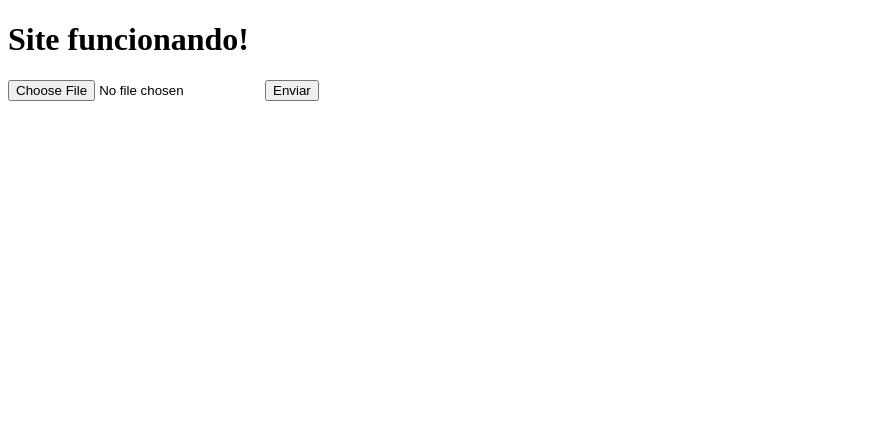
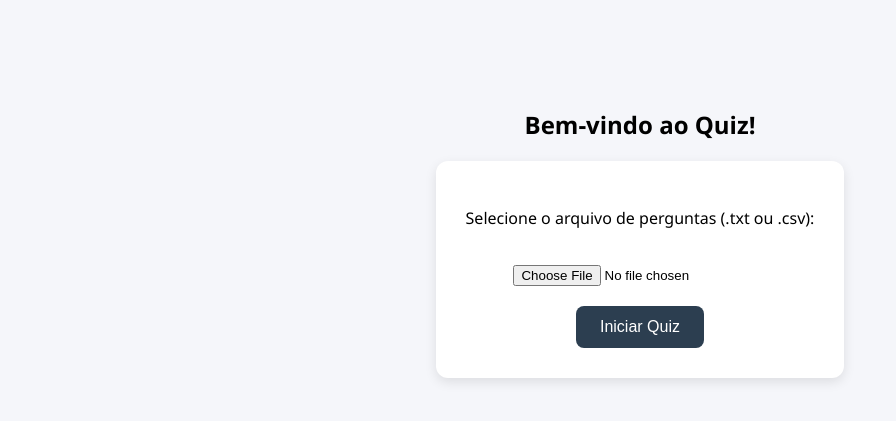
Before and after one commit to carloseduardonasgarcia-max/quizt-es, a Flask app: page / in a window 1280 px wide. Shown: the top 421 px of the page, without its empty margins (0-896 px from the left). Run offline with Flask 3, Linux system fonts and the light colour scheme; parts of the project's set-up code (start-up, migrations or seed data) failed here and were passed over.

Commit message:
Update index.html

```diff
--- a/templates/index.html
+++ b/templates/index.html
@@ -1,11 +1,24 @@
 <!DOCTYPE html>
-<html>
-<head><title>Teste</title></head>
+<html lang="pt">
+<head>
+    <meta charset="UTF-8">
+    <meta name="viewport" content="width=device-width, initial-scale=1.0">
+    <title>Quiz - Upload</title>
+    <style>
+        body { font-family: 'Segoe UI', sans-serif; background: #f5f6fa; text-align: center; padding-top: 80px; }
+        form { background: white; padding: 30px; border-radius: 12px; display: inline-block; box-shadow: 0 4px 12px rgba(0,0,0,0.1); }
+        input[type=file] { margin: 20px 0; }
+        button { background: #2c3e50; color: white; border: none; padding: 12px 24px; border-radius: 8px; cursor: pointer; font-size: 16px; }
+        button:hover { background: #3498db; }
+    </style>
+</head>
 <body>
-  <h1>Site funcionando!</h1>
-  <form method="POST" enctype="multipart/form-data">
-    <input type="file" name="arquivo">
-    <button type="submit">Enviar</button>
-  </form>
+    <h2>Bem-vindo ao Quiz!</h2>
+    <form method="POST" enctype="multipart/form-data">
+        <p>Selecione o arquivo de perguntas (.txt ou .csv):</p>
+        <input type="file" name="arquivo" accept=".txt,.csv" required>
+        <br>
+        <button type="submit">Iniciar Quiz</button>
+    </form>
 </body>
 </html>
```
